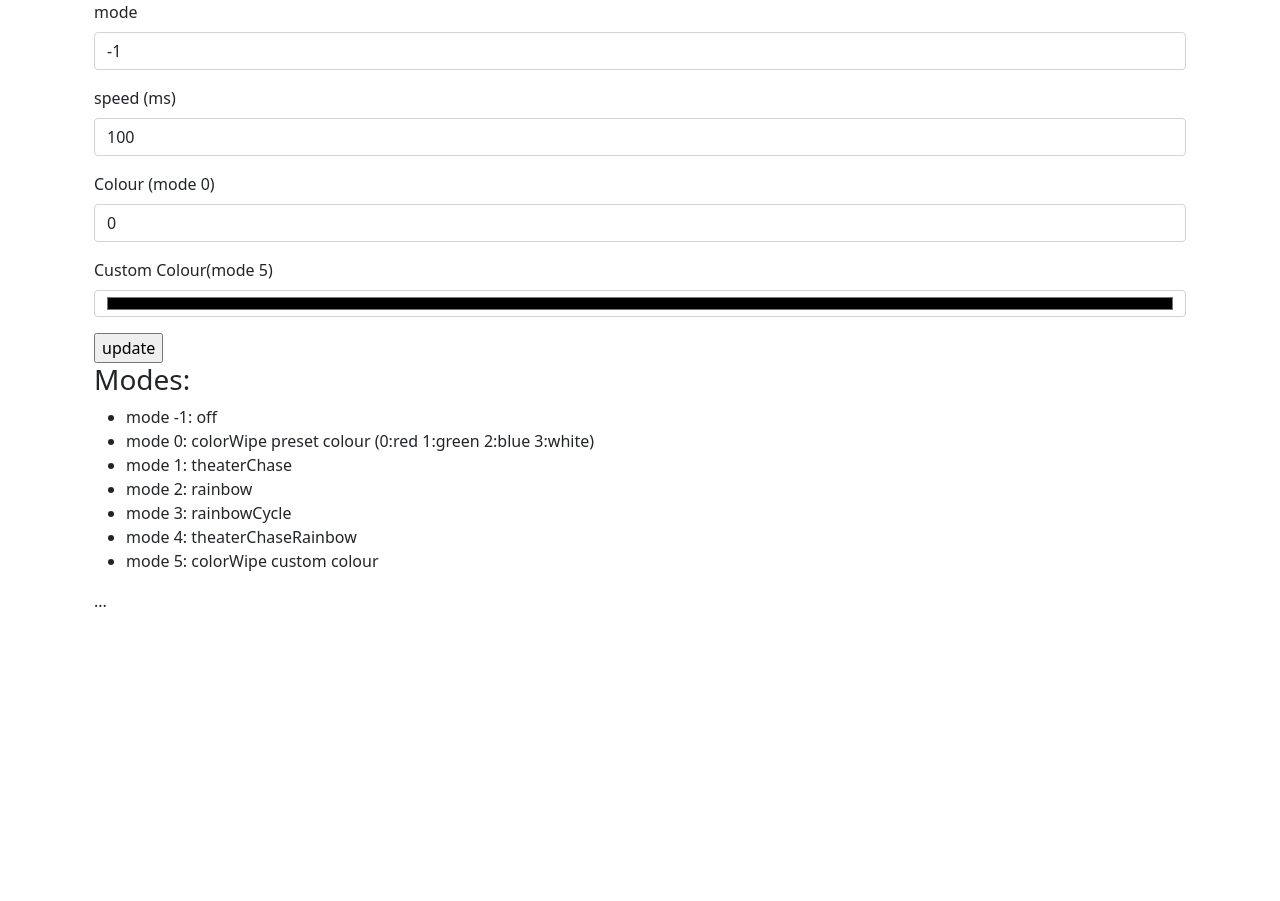
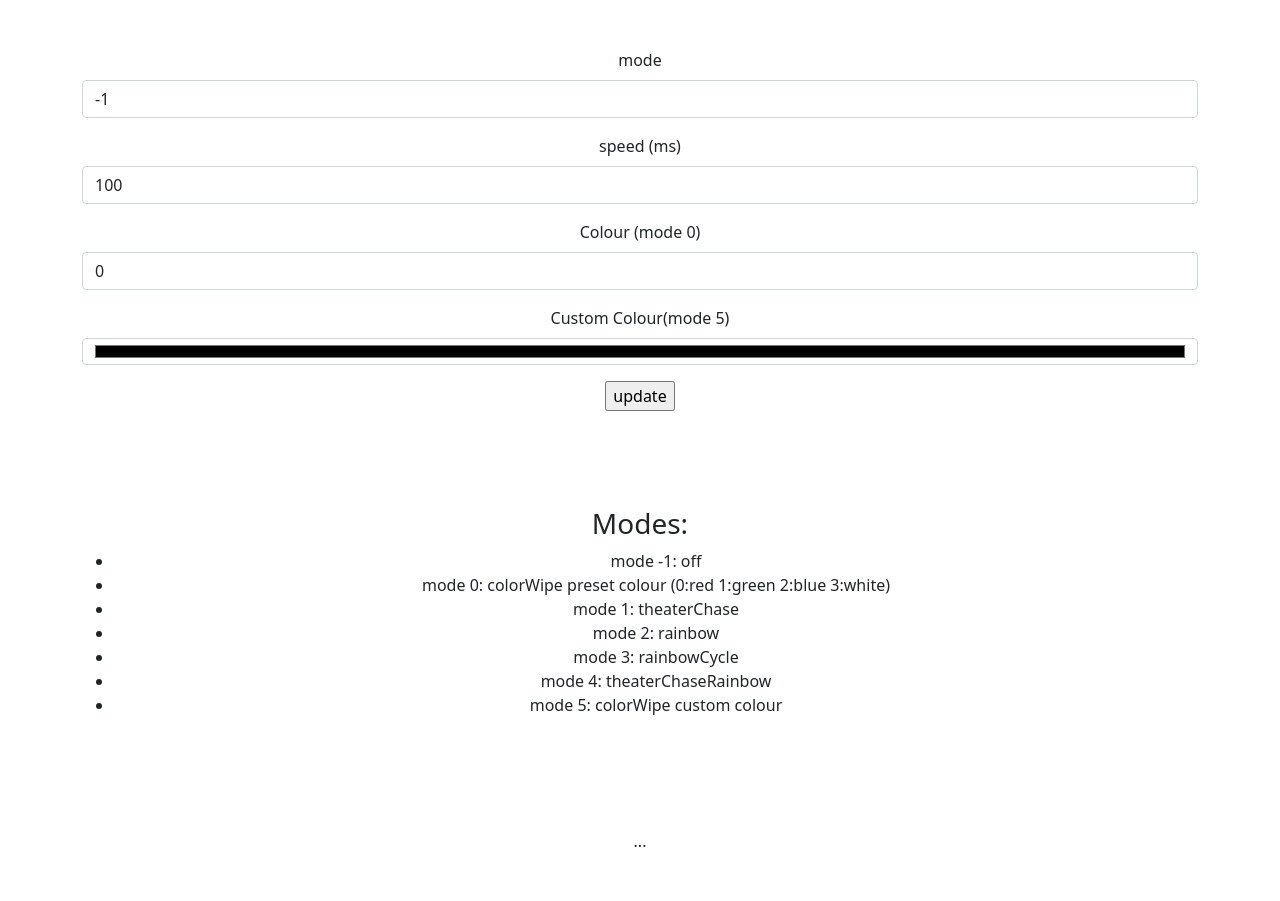
Before and after one commit to IdrisTheDragon/ledpi, a Flask app: page / in a window 1280 px wide. Before the commit the page ends 607 px from the top, so only its background shows below. Run offline with Flask 2, Linux system fonts and the light colour scheme; some libraries are stand-ins or nearby versions.

Commit message:
restructure

```diff
--- a/templates/demo.html
+++ b/templates/demo.html
@@ -52,7 +52,7 @@
     <body>
         <div class="container" >
 
-            <div class="container">
+            <div class="py-5 text-center">
 
                 <form id="ctrl_form">
                     <div class="mb-3">
@@ -76,7 +76,7 @@
 
                  </form>
             </div>
-            <div class="container">
+            <div class="py-5 text-center">
                 <h3>Modes:</h3>
                 <ul>
                 <li>mode -1: off</li>
@@ -88,7 +88,7 @@
                 <li>mode 5: colorWipe custom colour</li>
                 </ul>
             </div>
-            <div class="container">
+            <div class="py-5 text-center">
                 <div class="report">
                     ...
                 </div>
```
